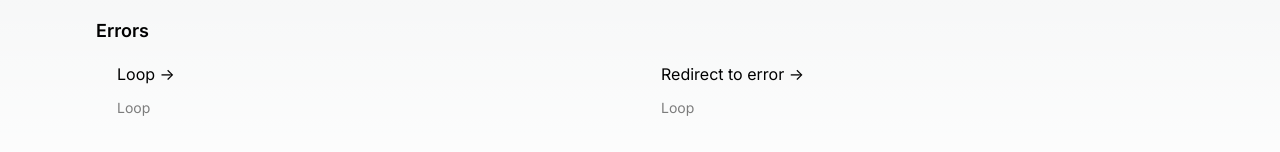
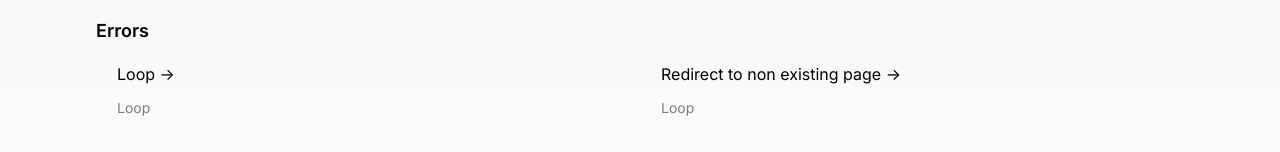
Before and after one commit to velkan14/test-page, a Next.js app: page / in a window 1280 px wide. Shown: the part 917-1069 px from the top of the page. Built offline with nearby package versions, Linux system fonts and the light colour scheme.

Commit message:
Move components outside app

```diff
--- a/src/app/page.tsx
+++ b/src/app/page.tsx
@@ -1,5 +1,5 @@
-import Button from "./components/Button";
-import Grid from "./components/Grid";
+import Button from "../components/Button";
+import Grid from "../components/Grid";
 
 export default function Home() {
   const { WEBSITE_NAME = "Redirection Test page" } = process.env;
@@ -105,7 +105,11 @@ export default function Home() {
       </Grid>
       <Grid title="Errors">
         <Button url="/loop1" title="Loop" description="Loop" />
-        <Button url="/error" title="Redirect to error" description="Loop" />
+        <Button
+          url="/abncasdaskjmdask"
+          title="Redirect to non existing page"
+          description="Loop"
+        />
       </Grid>
     </main>
   );
```
Also changed, not shown: src/components/Button.tsx (renamed from src/app/components/Button.tsx), src/components/Grid.tsx (renamed from src/app/components/Grid.tsx).
